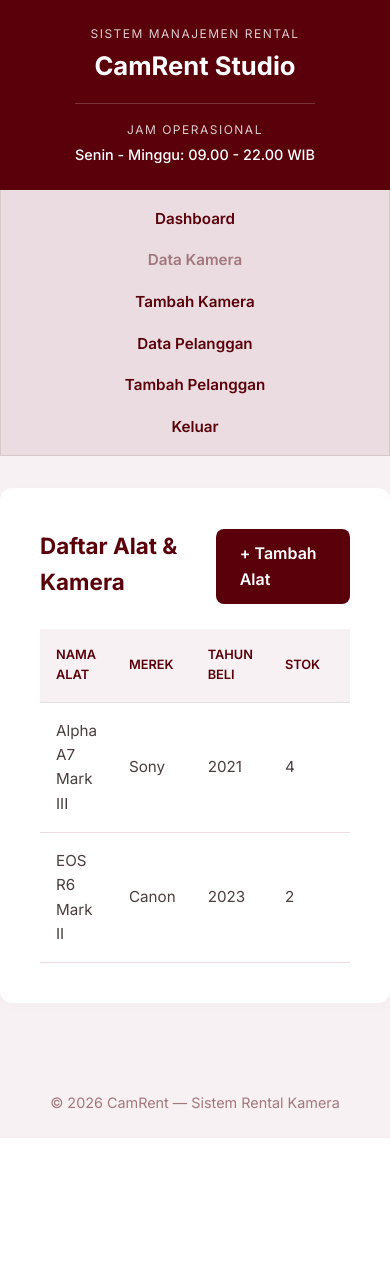
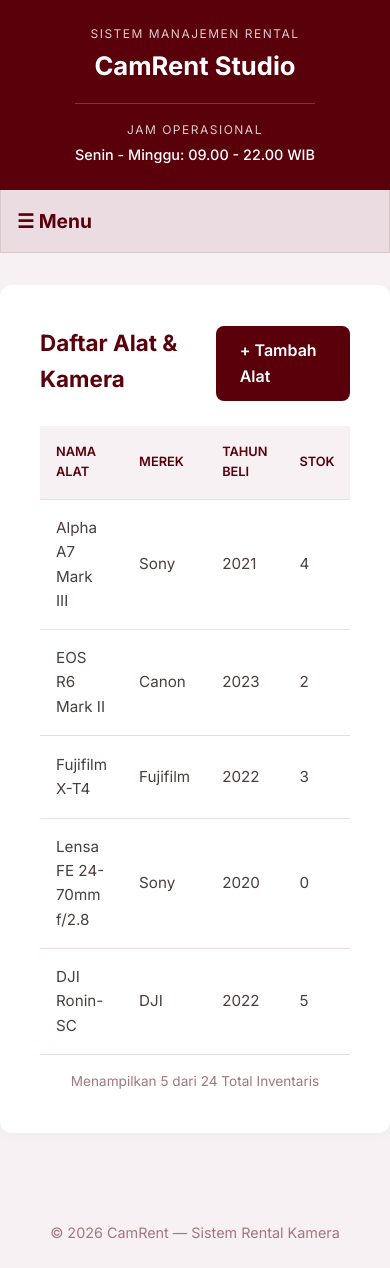
Before and after one commit to kulomiy/PemogramanWeb2026-NabilaPebriMahrani, a PHP site: page /kamera/data_kamera.html in a window 390 px wide. Before the commit the page ends 1138 px from the top, so only its background shows below. Run offline with PHP 8.4, Linux system fonts and the light colour scheme.

Commit message:
modifikasi

```diff
--- a/assets/css/style.css
+++ b/assets/css/style.css
@@ -208,9 +208,53 @@ footer {
     font-size: 0.9rem;
 }
 
+/* ===== Hamburger Menu & Mobile Responsive ===== */
+/* Sembunyikan checkbox dan tombol hamburger di layar besar (Desktop) */
+.nav-toggle, .nav-toggle-label {
+    display: none;
+}
+
 @media (max-width: 768px) {
-    .top-header { flex-direction: column; text-align: center; gap: 1rem; padding: 1.5rem; margin-top: 0; border-radius: 0; }
-    .header-right { border-left: none; padding-left: 0; text-align: center; border-top: 1px solid rgba(255, 255, 255, 0.2); padding-top: 1rem; }
-    .main-nav { border-radius: 0; }
-    .main-nav ul { flex-direction: column; gap: 1rem; text-align: center; }
+    .top-header {
+        flex-direction: column;
+        text-align: center;
+        gap: 1rem;
+        padding: 1.5rem;
+        margin-top: 0;
+        border-radius: 0;
+    }
+    .header-right {
+        border-left: none;
+        padding-left: 0;
+        text-align: center;
+        border-top: 1px solid rgba(255, 255, 255, 0.2);
+        padding-top: 1rem;
+    }
+    .main-nav {
+        border-radius: 0;
+    }
+
+    /* Perbaikan: Paksa tombol menu ke kanan dengan display block */
+    .nav-toggle-label {
+        display: block;
+        text-align: left;
+        width: 100%;
+        font-size: 1.2rem;
+        font-weight: 700;
+        color: #59000A;
+        cursor: pointer;
+    }
+
+    .main-nav ul {
+        display: none;
+        flex-direction: column;
+        gap: 1rem;
+        text-align: center;
+        margin-top: 1rem;
+        padding-top: 1rem;
+        border-top: 1px solid #D6C9C9;
+    }
+    .nav-toggle:checked ~ ul {
+        display: flex;
+    }
 }
--- a/index.html
+++ b/index.html
@@ -19,6 +19,10 @@
     </header>
 
     <nav class="main-nav">
+        <input type="checkbox" id="nav-toggle" class="nav-toggle">
+        <label for="nav-toggle" class="nav-toggle-label">
+            <span>&#9776; Menu</span>
+        </label>
         <ul>
             <li><a href="index.html" class="active">Dashboard</a></li>
             <li><a href="kamera/data_kamera.html">Data Kamera</a></li>
--- a/kamera/data_kamera.html
+++ b/kamera/data_kamera.html
@@ -19,6 +19,8 @@
     </header>
 
     <nav class="main-nav">
+        <input type="checkbox" id="nav-toggle" class="nav-toggle">
+        <label for="nav-toggle" class="nav-toggle-label">&#9776; Menu</label>
         <ul>
             <li><a href="../index.html">Dashboard</a></li>
             <li><a href="data_kamera.html" class="active">Data Kamera</a></li>
@@ -67,8 +69,39 @@
                             <button type="button" class="btn-aksi">Hapus</button>
                         </td>
                     </tr>
+                     <tr>
+                        <td>Fujifilm X-T4</td>
+                        <td>Fujifilm</td>
+                        <td>2022</td>
+                        <td>3</td>
+                        <td>
+                            <button type="button" class="btn-aksi">Edit</button>
+                            <button type="button" class="btn-aksi">Hapus</button>
+                        </td>
+                    </tr>
+                     <tr>
+                        <td>Lensa FE 24-70mm f/2.8</td>
+                        <td>Sony</td>
+                        <td>2020</td>
+                        <td>0</td>
+                        <td>
+                            <button type="button" class="btn-aksi">Edit</button>
+                            <button type="button" class="btn-aksi">Hapus</button>
+                        </td>
+                    </tr>
+                     <tr>
+                        <td>DJI Ronin-SC</td>
+                        <td>DJI</td>
+                        <td>2022</td>
+                        <td>5</td>
+                        <td>
+                            <button type="button" class="btn-aksi">Edit</button>
+                            <button type="button" class="btn-aksi">Hapus</button>
+                        </td>
+                    </tr>
                 </tbody>
             </table>
+             <p style="text-align: center; margin-top: 1rem; font-size: 0.85rem; color: #A1777E;">Menampilkan 5 dari 24 Total Inventaris</p>
             </div>
         </section>
     </main>
--- a/kamera/tambah_kamera.html
+++ b/kamera/tambah_kamera.html
@@ -19,6 +19,8 @@
     </header>
 
     <nav class="main-nav">
+        <input type="checkbox" id="nav-toggle" class="nav-toggle">
+        <label for="nav-toggle" class="nav-toggle-label">&#9776; Menu</label>
         <ul>
             <li><a href="../index.html">Dashboard</a></li>
             <li><a href="data_kamera.html">Data Kamera</a></li>
--- a/pelanggan/tambah_pelanggan.html
+++ b/pelanggan/tambah_pelanggan.html
@@ -19,6 +19,8 @@
     </header>
 
     <nav class="main-nav">
+        <input type="checkbox" id="nav-toggle" class="nav-toggle">
+        <label for="nav-toggle" class="nav-toggle-label">&#9776; Menu</label>
         <ul>
             <li><a href="../index.html">Dashboard</a></li>
             <li><a href="../kamera/data_kamera.html">Data Kamera</a></li>
```
Also changed, not shown: pelanggan/data_pelanggan.html (+25 -0 lines).
